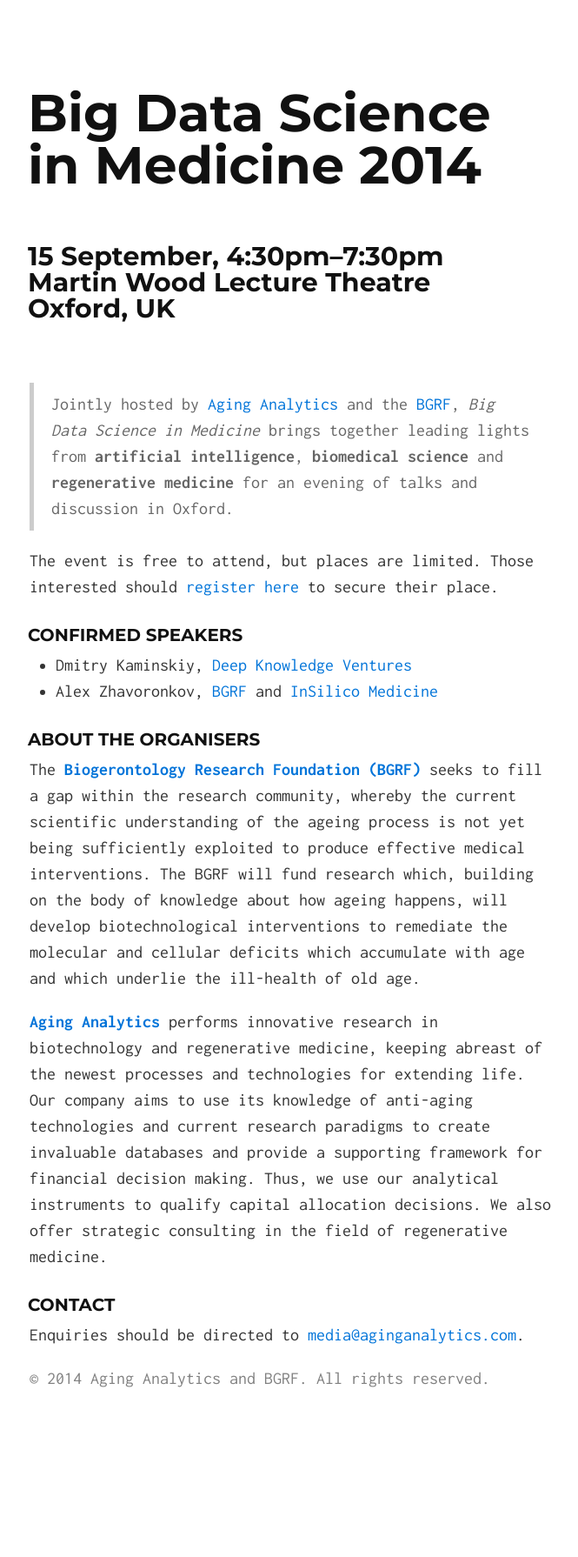
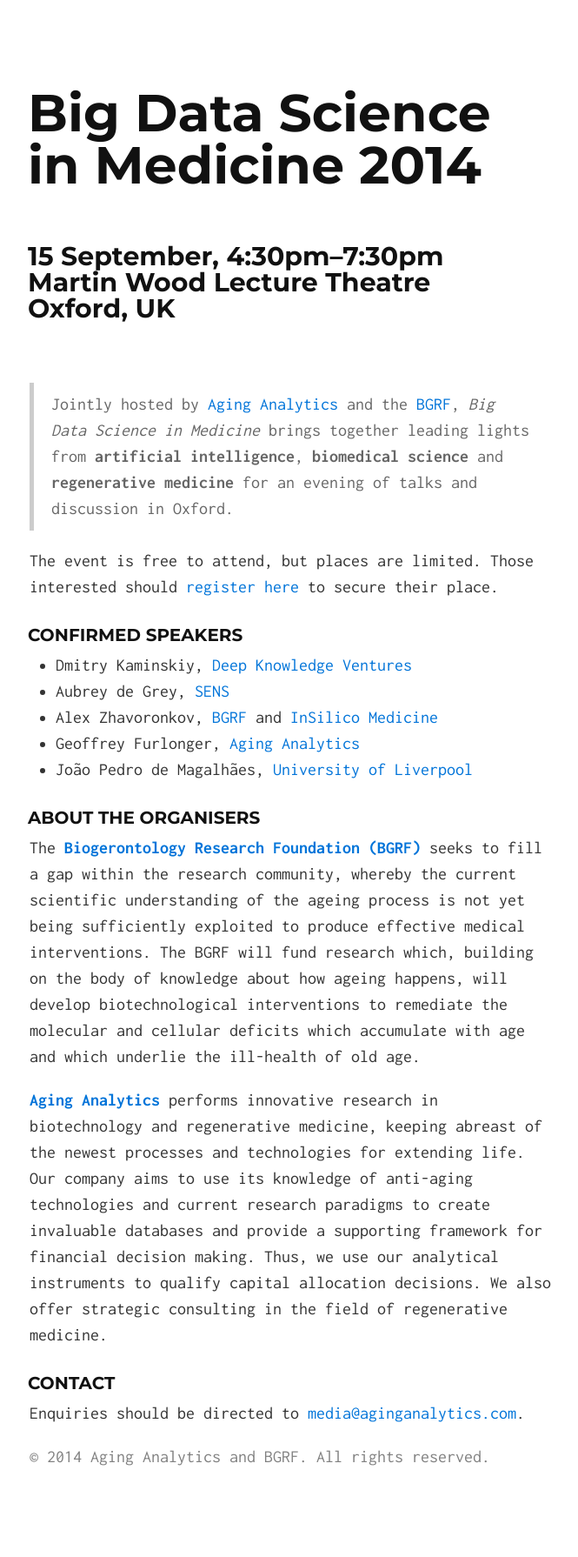
Before and after one commit to henryaj/big-data-science-site, a Jekyll site: the page built from index.html, in a window 1280 px wide. Shown: the whole page at 87% size, without its empty margins (306-971 px from the left). Built offline with Jekyll 4.4.1, drawn with Linux system fonts in a browser that asks for light colours; before the commit the page ends 1700 px from its top, so only the background shows below that.

Commit message:
Updated main page

```diff
--- a/_includes/index.md
+++ b/_includes/index.md
@@ -7,12 +7,11 @@ The event is free to attend, but places are limited. Those interested should [re
 
 ### Confirmed Speakers
 
-<!-- * Richard Barker, [CASMI](http://casmi.org.uk/) -->
 * Dmitry Kaminskiy, [Deep Knowledge Ventures](http://deepknowledgeventures.com/)
-<!-- * Nick Bostrom, [Future of Humanity Institute](http://www.fhi.ox.ac.uk/) -->
-<!-- * Aubrey de Grey, [SENS](http://www.sens.org/) -->
+* Aubrey de Grey, [SENS](http://www.sens.org/)
 * Alex Zhavoronkov, [BGRF](http://www.bg-rf.org.uk/) and [InSilico Medicine](http://insilicomedicine.com/)
-<!-- * (name), [Oxford Nanopore Technologies](https://www.nanoporetech.com/) -->
+* Geoffrey Furlonger, [Aging Analytics](http://www.aginganalytics.com)
+* João Pedro de Magalhães, [University of Liverpool](http://pcwww.liv.ac.uk/~aging/)
 
 ### About the organisers
 
```
